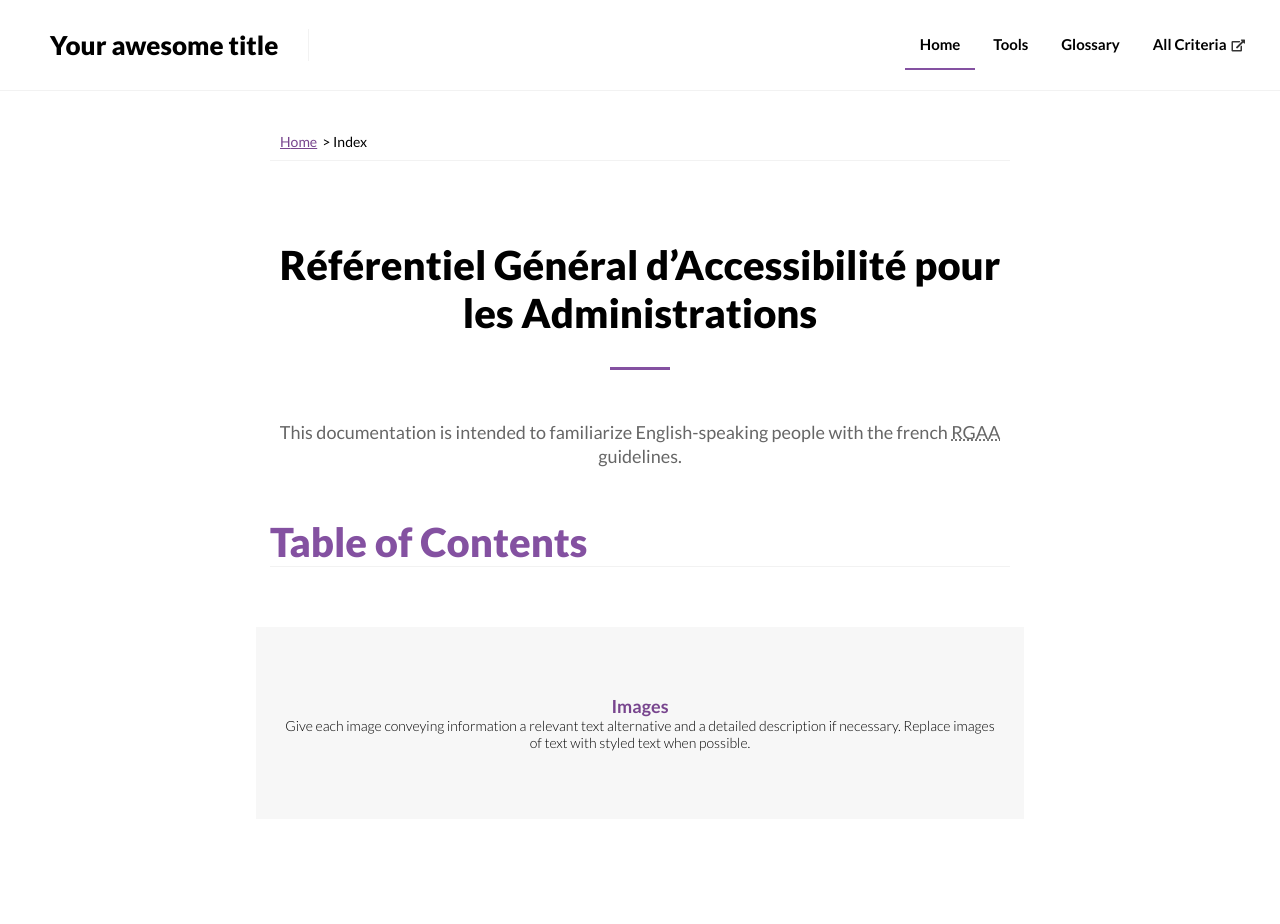
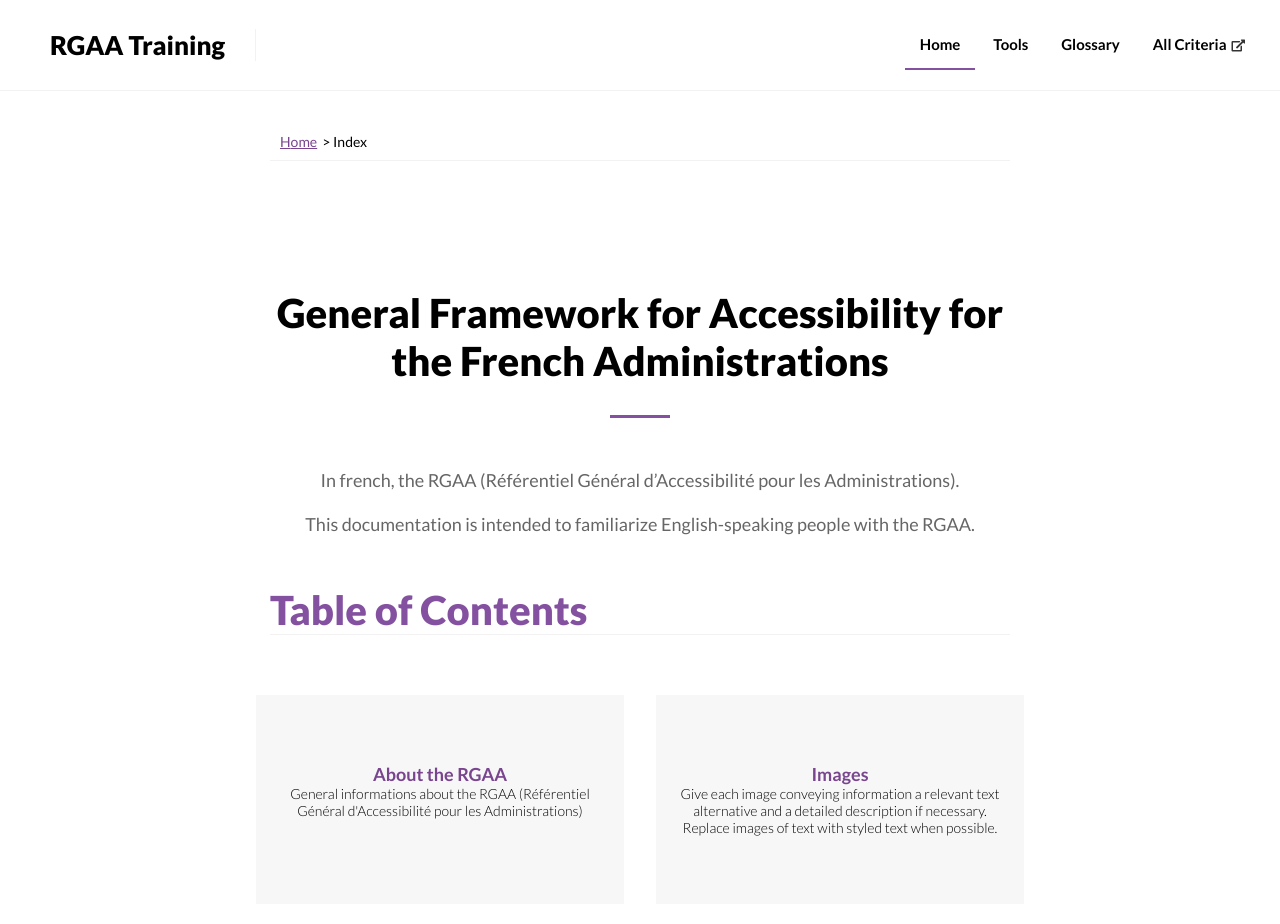
Before and after one commit to stevenMouret/web-accessibility-guidelines, a Jekyll site: the page built from _doc/index.md, in a window 1280 px wide. Built offline with Jekyll 4.4.1, drawn with Linux system fonts in a browser that asks for light colours; nearby versions of some CDN libraries; before the commit the page ends 900 px from its top, so only the background shows below that.

Commit message:
Improve criterion 1.1 and about

```diff
--- a/_config.yml
+++ b/_config.yml
@@ -1,7 +1,7 @@
 #
 # Site settings
 #
-title: Your awesome title
+title: RGAA Training
 url: https://localhost
 baseurl: /jekyll-theme-docdoc
 author: GitHub User
--- a/_doc/index.md
+++ b/_doc/index.md
@@ -1,10 +1,12 @@
 ---
 layout: home
-title: Référentiel Général d’Accessibilité pour les Administrations
+title:  <br> General Framework for Accessibility for the French Administrations
 navigation:
+  - /about-rgaa
   - /images
 ---
 
-<p class="page-teaser">This documentation is intended to familiarize English-speaking people with the french <abbr title="Référentiel Général d'Accessibilité  pour les Administrations" lang="fr">RGAA</abbr> guidelines.</p>
+<p class="article-header__teaser">In french, the RGAA (Référentiel Général d'Accessibilité pour les Administrations).</p>
+<p class="article-header__teaser">This documentation is intended to familiarize English-speaking people with the RGAA.</p>
 
 ### Table of Contents
--- a/_layouts/home.html
+++ b/_layouts/home.html
@@ -8,13 +8,13 @@
         <main class="page-content" role="main">
             <div class="page-content__wrapper">
                 {%- include breadcrumb.html -%}
-                <header>
-                    <h2 class="page-title">{{ page.title }}</h2>
-                    {% if page.teaser %}
-                    <p class="page-teaser">{{ page.teaser }}</p>
-                    {% endif %}
-                </header>
                 <article class="content">
+                    <header class="article-header">
+                        <h2 class="article-header__title">{{ page.title }}</h2>
+                        {% if page.teaser %}
+                        <p class="article-header__teaser">{{ page.teaser }}</p>
+                        {% endif %}
+                    </header>
                     {{ content }}
                 </article>
             </div>
--- a/_sass/config/_content.scss
+++ b/_sass/config/_content.scss
@@ -1,8 +1,4 @@
-.page-teaser {
-    color: lighten($color-black, 40%);
-    font-size: 1.8rem;
-    text-align: center;
-}
+
 
 %h2  {
     font-size: 4rem;
@@ -21,8 +17,18 @@
     }
 }
 
-.page-title {
-    @extend %h2;
+.article-header {
+    margin-bottom: 5rem;
+
+    &__title {
+        @extend %h2;
+    }
+
+    &__teaser {
+        color: lighten($color-black, 40%);
+        font-size: 1.8rem;
+        text-align: center;
+    }
 }
 
 .content {
@@ -43,24 +49,29 @@
     }
 
     h4 {
-        color: $color-1-3;
+        color: $color-black;
         font-size: 3.2rem;
         margin: 4.5rem 0 2.5rem;
     }
 
     h5 {
-        font-size: 2.8rem;
+        color: $color-1-1;
+        font-size: 2.4rem;
         margin: 4rem 0 2.2rem;
     }
 
     h6 {
-        font-size: 2.4rem;
+        font-size: 2rem;
         margin: 3.8rem 0 2rem;
     }
 
     p {
         line-height: 2.4rem;
         margin-bottom: 2rem;
+    }
+
+    img {
+        margin: 1rem 0;
     }
 
     ul, ol {
--- a/_sass/config/_layout.scss
+++ b/_sass/config/_layout.scss
@@ -33,8 +33,6 @@
         text-align: center;
     }
 }
-
-
 
 .container {
     display: flex;
```
Also changed, not shown: _doc/about-rgaa.md (added, +32 -0 lines), _doc/images/criterion-1-1.md (+23 -5 lines), _doc/img/wdb-css-edit.png (added).
